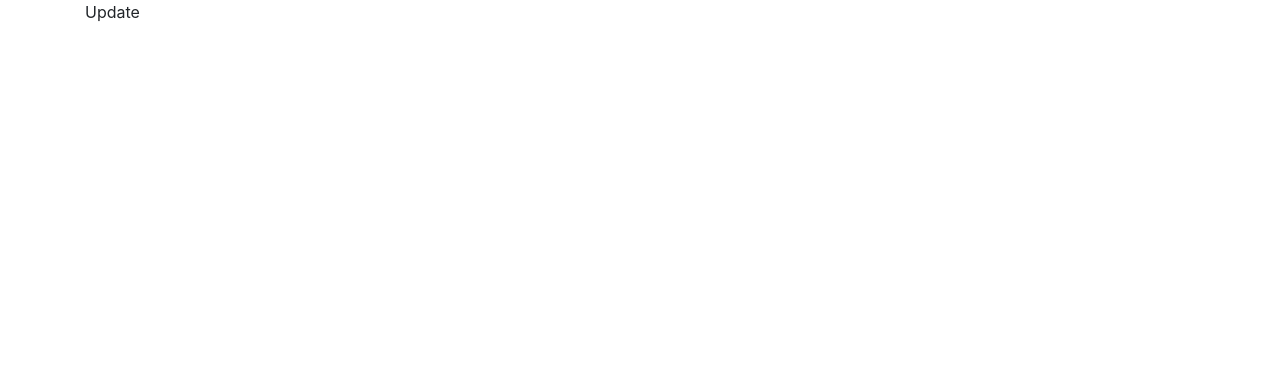
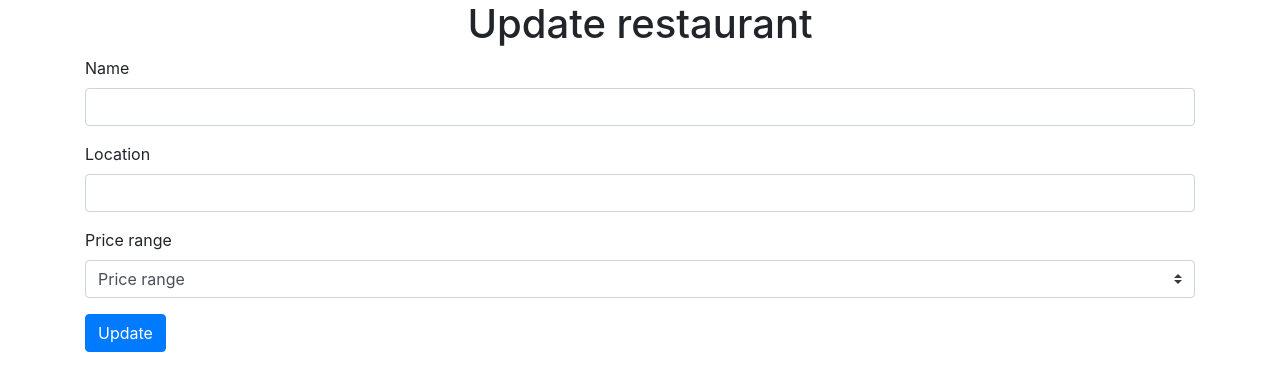
Before and after one commit to AndreyDmitriev39r/yelp-clone-client, a React (Vite) app: page /restaurants/1/update in a window 1280 px wide. Shown: the top 390 px of the page. Built offline with nearby package versions, Linux system fonts and the light colour scheme.

Commit message:
update restaurant form setup

```diff
--- /dev/null
+++ b/src/components/update/UpdateHeader.jsx
@@ -0,0 +1,7 @@
+const UpdateHeader = () => {
+  return (
+    <h1 className="text-center">Update restaurant</h1>
+  )
+};
+
+export default UpdateHeader;
--- /dev/null
+++ b/src/components/update/UpdateRestaurant.jsx
@@ -0,0 +1,41 @@
+import { useParams } from "react-router-dom";
+import { useGlobalContext } from "../../context";
+
+const UpdateRestaurant = () => {
+  const {id} = useParams();
+  const {
+    updateName, updateLocation, updatePriceRange,
+    setUpdateName, setUpdateLocation, setUpdatePriceRange, handleUpdateSubmit
+  } = useGlobalContext();
+  return (
+    <div>
+      <form action="">
+        <div className="form-group">
+          <label htmlFor="name">Name</label>
+          <input type="text" id="name" className="form-control" value={updateName}
+            onChange={(e) => setUpdateName(e.target.value)}/>
+        </div>
+        <div className="form-group">
+          <label htmlFor="location">Location</label>
+          <input type="text" id="location" className="form-control" value={updateLocation}
+            onChange={(e) => setUpdateLocation(e.target.value)}/>
+        </div>
+        <div className="form-group">
+          <label htmlFor="price-range">Price range</label>
+          <select id="price-range" className="custom-select" value={updatePriceRange}
+            onChange={(e) => setUpdatePriceRange(e.target.value)}>
+              <option disabled>Price range</option>
+              <option value="1">$</option>
+              <option value="2">$$</option>
+              <option value="3">$$$</option>
+              <option value="4">$$$$</option>
+              <option value="5">$$$$$</option>
+          </select>
+        </div>
+        <button type="submit" className="btn btn-primary" onClick={handleUpdateSubmit}>Update</button>
+      </form>
+    </div>
+  )
+};
+
+export default UpdateRestaurant;
--- a/src/context.jsx
+++ b/src/context.jsx
@@ -57,6 +57,15 @@ const AppContext = ({children}) => {
     window.open(`/restaurants/${id}/update`, '_blank');
   }
 
+  const [updateName, setUpdateName] = useState(() => "");
+  const [updateLocation, setUpdateLocation] = useState(() => "");
+  const [updatePriceRange, setUpdatePriceRange] = useState(() => "Price range");
+
+  const handleUpdateSubmit = (e) => {
+    e.preventDefault();
+    console.log(updateName, updateLocation, updatePriceRange);
+  }
+
   return (
     <GlobalContext.Provider
       value={{
@@ -70,7 +79,14 @@ const AppContext = ({children}) => {
         setPriceRange,
         handleSubmit,
         handleDelete,
-        handleUpdate
+        handleUpdate,
+        updateName,
+        updateLocation,
+        updatePriceRange,
+        setUpdateName,
+        setUpdateLocation,
+        setUpdatePriceRange,
+        handleUpdateSubmit,
       }}
     >
       {children}
--- a/src/routes/Update.jsx
+++ b/src/routes/Update.jsx
@@ -1,6 +1,12 @@
+import UpdateHeader from "../components/update/UpdateHeader";
+import UpdateRestaurant from "../components/update/UpdateRestaurant";
+
 const Update = () => {
   return (
-    <div>Update</div>
+    <div>
+      <UpdateHeader />
+      <UpdateRestaurant />
+    </div>
   )
 };
 
```
